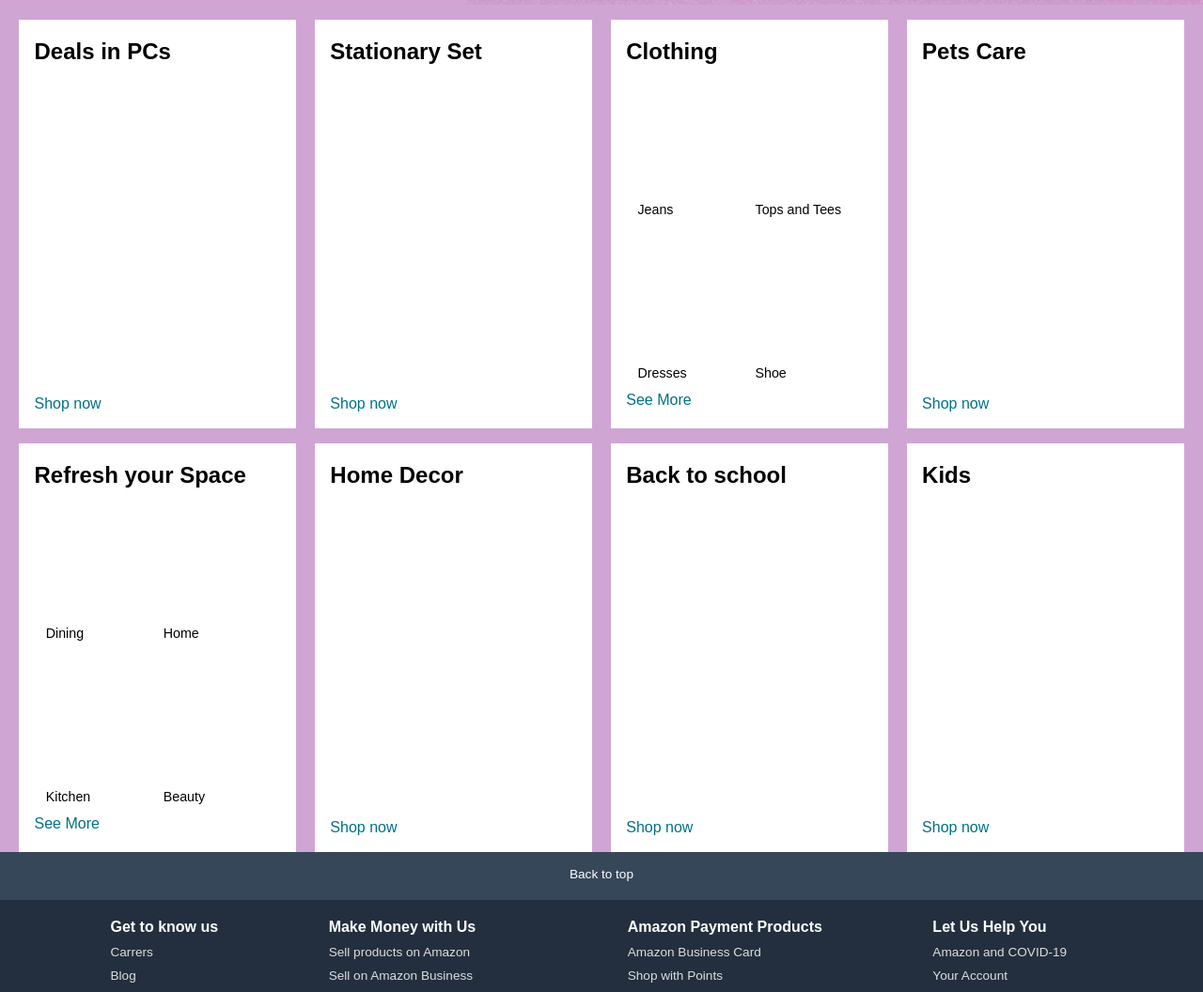
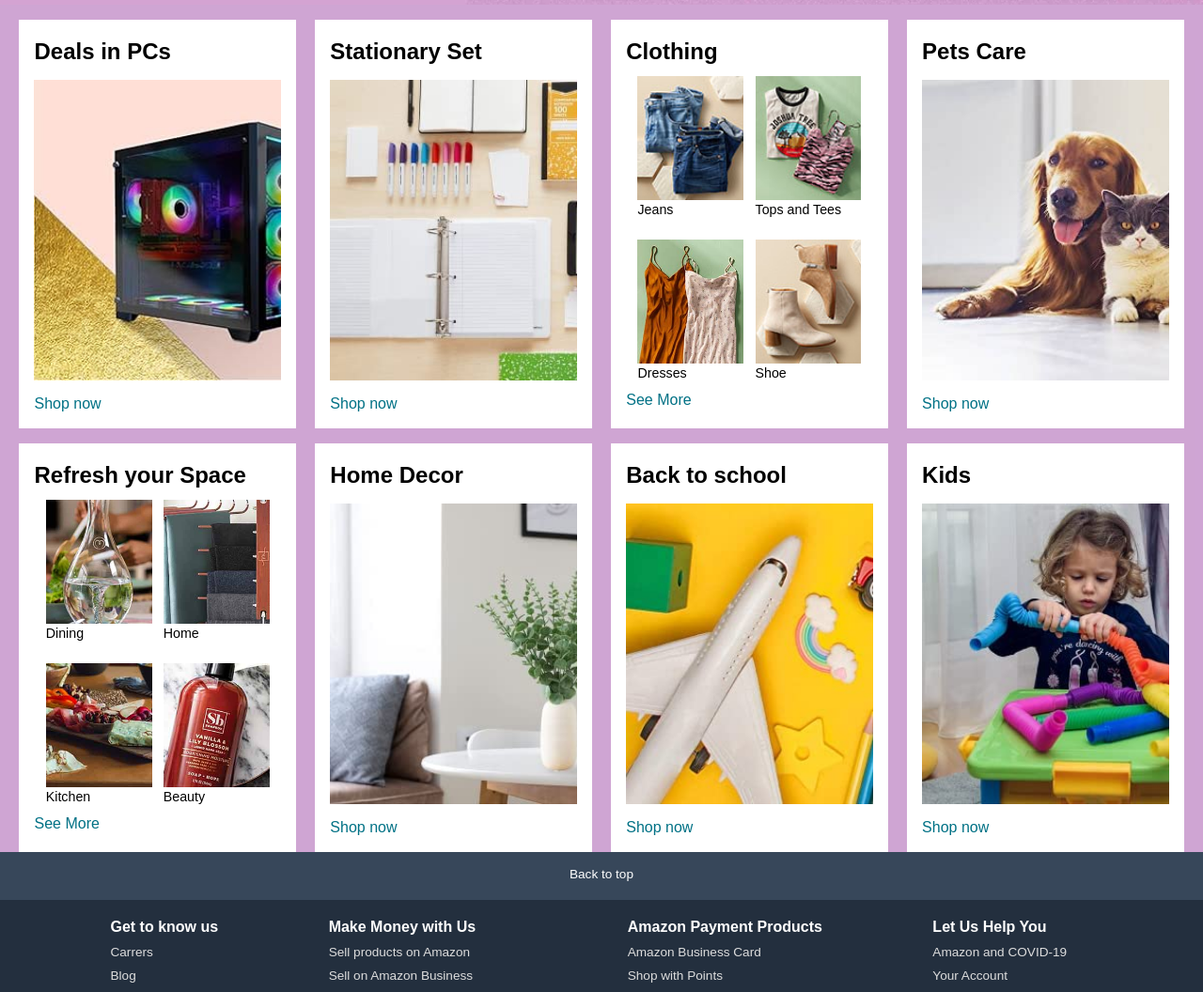
Before and after one commit to samridhi0523/amazon_homePage, a plain HTML site: page index.htm in a window 1280 px wide. Shown: the part 445-1501 px from the top of the page at 94% size. Drawn offline with Linux system fonts and the light colour scheme.

Commit message:
Update index.htm

```diff
--- a/index.htm
+++ b/index.htm
@@ -96,14 +96,14 @@
       <div class="box1 box">
         <div class="box_content">
           <h2>Deals in PCs</h2>
-          <div class="box_img" style="background-image: url('box1.jpg')"></div>
+          <div class="box_img" style="background-image: url('assests/box1.jpg')"></div>
           <a>Shop now</a>
         </div>
       </div>
       <div class="box2 box">
         <div class="box_content">
           <h2>Stationary Set</h2>
-          <div class="box_img" style="background-image: url('box2.jpg')"></div>
+          <div class="box_img" style="background-image: url('assests/box2.jpg')"></div>
           <a>Shop now</a>
         </div>
       </div>
@@ -114,28 +114,28 @@
             <div class="img">
               <div
                 class="box_img"
-                style="background-image: url('box3_1.jpg')"
+                style="background-image: url('assests/box3_1.jpg')"
               ></div>
               <p>Jeans</p>
             </div>
             <div class="img">
               <div
                 class="box_img"
-                style="background-image: url('box3_2.jpg')"
+                style="background-image: url('assests/box3_2.jpg')"
               ></div>
               <p>Tops and Tees</p>
             </div>
             <div class="img">
               <div
                 class="box_img"
-                style="background-image: url('box3_3.jpg')"
+                style="background-image: url('assests/box3_3.jpg')"
               ></div>
               <p>Dresses</p>
             </div>
             <div class="img">
               <div
                 class="box_img"
-                style="background-image: url('box3_4.jpg')"
+                style="background-image: url('assests/box3_4.jpg')"
               ></div>
               <p>Shoe</p>
             </div>
@@ -146,7 +146,7 @@
       <div class="box4 box">
         <div class="box_content">
           <h2>Pets Care</h2>
-          <div class="box_img" style="background-image: url('box4.jpg')"></div>
+          <div class="box_img" style="background-image: url('assests/box4.jpg')"></div>
           <a>Shop now</a>
         </div>
       </div>
@@ -157,28 +157,28 @@
             <div class="img">
               <div
                 class="box_img"
-                style="background-image: url('box5_1.jpg')"
+                style="background-image: url('assests/box5_1.jpg')"
               ></div>
               <p>Dining</p>
             </div>
             <div class="img">
               <div
                 class="box_img"
-                style="background-image: url('box5_2.jpg')"
+                style="background-image: url('assests/box5_2.jpg')"
               ></div>
               <p>Home</p>
             </div>
             <div class="img">
               <div
                 class="box_img"
-                style="background-image: url('box5_3.jpg')"
+                style="background-image: url('assests/box5_3.jpg')"
               ></div>
               <p>Kitchen</p>
             </div>
             <div class="img">
               <div
                 class="box_img"
-                style="background-image: url('box5_4.jpg')"
+                style="background-image: url('assests/box5_4.jpg')"
               ></div>
               <p>Beauty</p>
             </div>
@@ -190,21 +190,21 @@
       <div class="box6 box">
         <div class="box_content">
           <h2>Home Decor</h2>
-          <div class="box_img" style="background-image: url('box6.jpg')"></div>
+          <div class="box_img" style="background-image: url('assests/box6.jpg')"></div>
           <a>Shop now</a>
         </div>
       </div>
       <div class="box7 box">
         <div class="box_content">
           <h2>Back to school</h2>
-          <div class="box_img" style="background-image: url('box7.jpg')"></div>
+          <div class="box_img" style="background-image: url('assests/box7.jpg')"></div>
           <a>Shop now</a>
         </div>
       </div>
       <div class="box8 box">
         <div class="box_content">
           <h2>Kids</h2>
-          <div class="box_img" style="background-image: url('box8.jpg')"></div>
+          <div class="box_img" style="background-image: url('assests/box8.jpg')"></div>
           <a>Shop now</a>
         </div>
       </div>
```
